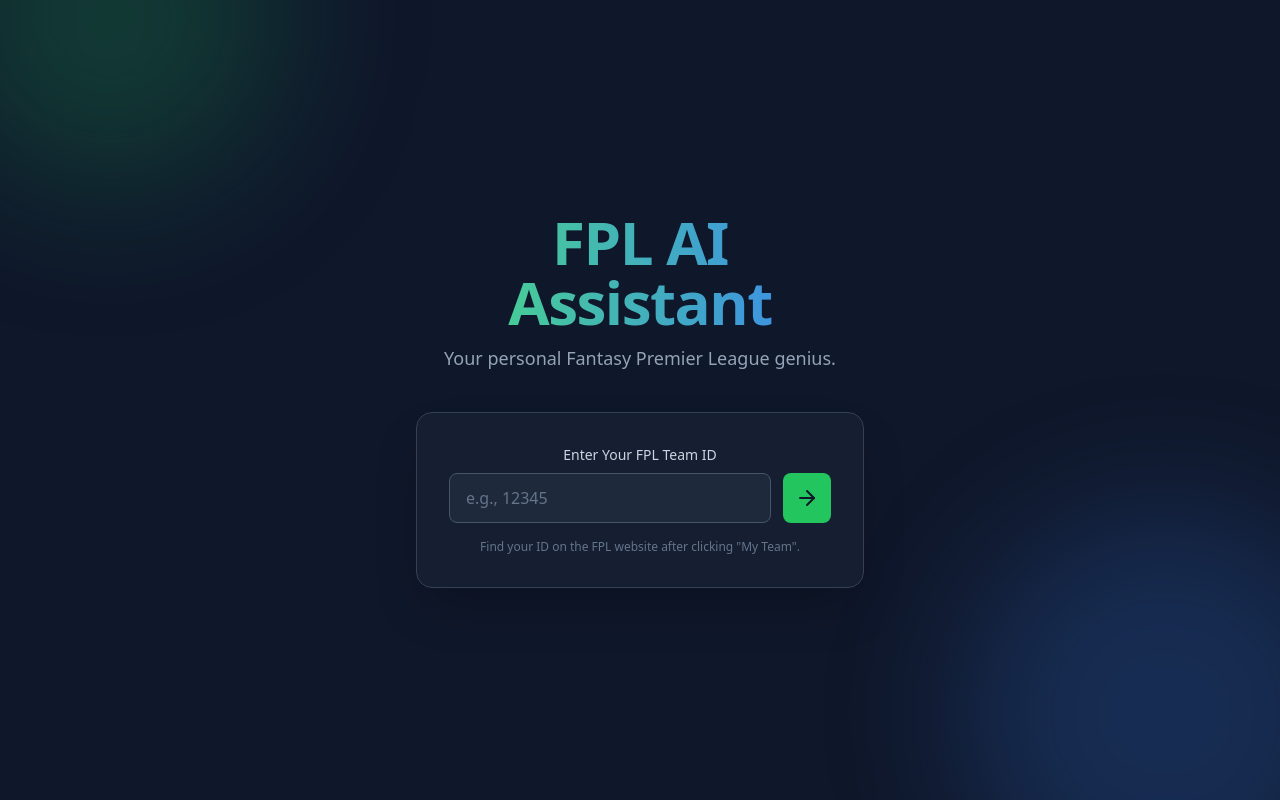
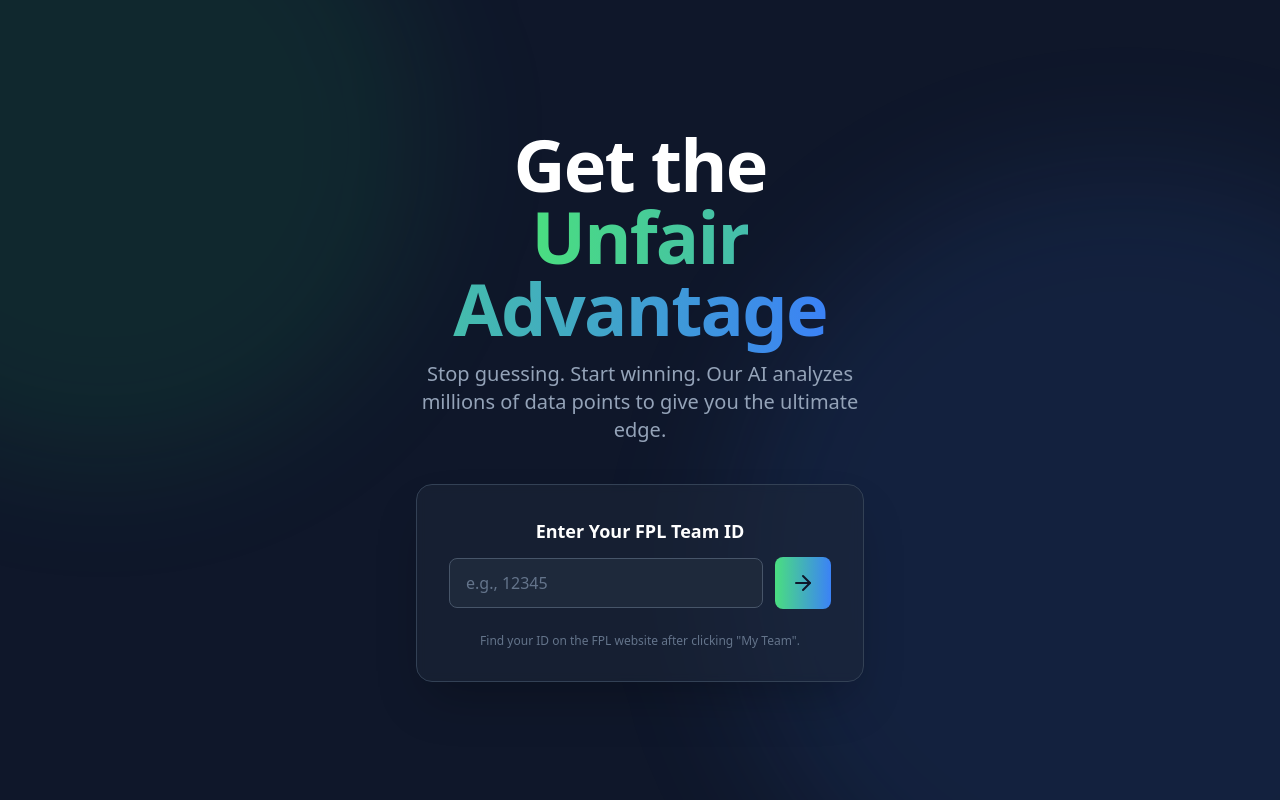
Before and after one commit to flashrod/fpl-chatbot, a React (Vite) app in the folder frontend/: page / in a window 1280 px wide. Before the commit this address led to /login. Built offline with nearby package versions, Linux system fonts and the light colour scheme.

Commit message:
fixed weird issues

```diff
--- a/frontend/src/App.jsx
+++ b/frontend/src/App.jsx
@@ -1,29 +1,21 @@
 import React, { useState, useEffect } from 'react';
 import { BrowserRouter as Router, Routes, Route, Navigate } from 'react-router-dom';
-import LoginPage from './pages/LoginPage';
+import HomePage from './pages/HomePage'; // Import the new HomePage
 import ChatPage from './pages/ChatPage';
 import TeamPitch from './pages/TeamPitch';
 import MainLayout from './layouts/MainLayout';
 import FixturesPage from './pages/FixturesPage';
 import ChipsPage from './pages/ChipsPage';
-import LeaguesPage from './pages/LeaguesPage'; // Import the new Leagues page
+import LeaguesPage from './pages/LeaguesPage';
 
 function App() {
   const [teamId, setTeamId] = useState(localStorage.getItem('fplTeamId') || null);
-  const [currentGameweek, setCurrentGameweek] = useState(1); // State for current gameweek
+  const [currentGameweek, setCurrentGameweek] = useState(1);
 
-  // A real app might fetch this from the backend on load
-  // For now, we'll assume the backend logic provides the current live gameweek
-  // This is a placeholder for that future logic.
   useEffect(() => {
     // In a full implementation, you would fetch the bootstrap data here
     // to get the actual current gameweek ID.
-    // For example:
-    // fetch('http://127.0.0.1:8000/api/game-status')
-    //   .then(res => res.json())
-    //   .then(data => setCurrentGameweek(data.current_gameweek_id));
   }, []);
-
 
   const handleLogin = (id) => {
     localStorage.setItem('fplTeamId', id);
@@ -39,12 +31,19 @@
     <Router>
       <div className="w-full h-screen bg-slate-900">
         <Routes>
+          {/* The root path now shows the HomePage if not logged in */}
+          <Route
+            path="/"
+            element={!teamId ? <HomePage onLogin={handleLogin} /> : <Navigate to="/team" />}
+          />
+
+          {/* Redirect /login to root for simplicity */}
           <Route
             path="/login"
-            element={!teamId ? <LoginPage onLogin={handleLogin} /> : <Navigate to="/team" />}
+            element={<Navigate to="/" />}
           />
 
-          {/* Protected routes are now wrapped by MainLayout */}
+          {/* Protected routes are wrapped by MainLayout */}
           <Route
             path="/*"
             element={
@@ -56,11 +55,12 @@
                     <Route path="/fixtures" element={<FixturesPage />} />
                     <Route path="/chips" element={<ChipsPage />} />
                     <Route path="/leagues" element={<LeaguesPage teamId={teamId} gameweek={currentGameweek} />} />
+                    {/* Any other path redirects to the main team dashboard */}
                     <Route path="*" element={<Navigate to="/team" />} />
                   </Routes>
                 </MainLayout>
               ) : (
-                <Navigate to="/login" />
+                <Navigate to="/" />
               )
             }
           />
--- a/frontend/src/index.css
+++ b/frontend/src/index.css
@@ -1,37 +1,3 @@
 @tailwind base;
 @tailwind components;
 @tailwind utilities;
-
-@tailwind base;
-@tailwind components;
-@tailwind utilities;
-
-@layer base {
-  .animate-blob {
-    animation: blob 7s infinite;
-  }
-}
-
-@layer utilities {
-  .animation-delay-2000 {
-    animation-delay: 2s;
-  }
-  .animation-delay-4000 {
-    animation-delay: 4s;
-  }
-}
-
-@keyframes blob {
-	0% {
-		transform: translate(0px, 0px) scale(1);
-	}
-	33% {
-		transform: translate(30px, -50px) scale(1.1);
-	}
-	66% {
-		transform: translate(-20px, 20px) scale(0.9);
-	}
-	100% {
-		transform: translate(0px, 0px) scale(1);
-	}
-}
--- a/frontend/src/pages/HomePage.jsx
+++ b/frontend/src/pages/HomePage.jsx
@@ -6,33 +6,27 @@
 
 const HomePage = ({ onLogin }) => {
   return (
-    <div className="w-full h-screen overflow-y-auto bg-slate-900">
-      {/* Animated background blobs */}
-      <div className="absolute top-0 left-0 w-full h-full overflow-hidden z-0">
+    <div className="w-full h-screen overflow-y-auto bg-slate-900 text-white font-sans relative isolate">
+      {/* Background Blobs */}
+      <div className="absolute inset-0 -z-10 overflow-hidden">
         <motion.div
           className="absolute top-[-20%] left-[-20%] w-[40rem] h-[40rem] bg-green-500/10 rounded-full filter blur-3xl"
           animate={{ x: [0, 100, 0], y: [0, -50, 0] }}
-          transition={{ repeat: Infinity, duration: 20, ease: "easeInOut" }}
+          transition={{ repeat: Infinity, duration: 25, ease: "easeInOut" }}
         />
         <motion.div
           className="absolute bottom-[-20%] right-[-20%] w-[50rem] h-[50rem] bg-blue-500/10 rounded-full filter blur-3xl"
           animate={{ x: [0, -80, 0], y: [0, 40, 0] }}
-          transition={{ repeat: Infinity, duration: 22, ease: "easeInOut", delay: 2 }}
+          transition={{ repeat: Infinity, duration: 28, ease: "easeInOut", delay: 2 }}
         />
       </div>
 
-      {/* Hero Section with Login */}
-      <div className="min-h-screen flex items-center justify-center relative">
-        <LoginPage onLogin={onLogin} />
-      </div>
-
-      {/* Features Section */}
-      <div className="relative">
+      {/* Main Content */}
+      <div className="relative z-10">
+        <div className="flex items-center justify-center min-h-screen px-4 py-20 md:py-32">
+          <LoginPage onLogin={onLogin} />
+        </div>
         <LandingPageFeatures />
-      </div>
-
-      {/* About/Footer Section */}
-      <div className="relative">
         <LandingPageAbout />
       </div>
     </div>
--- a/frontend/src/pages/LoginPage.jsx
+++ b/frontend/src/pages/LoginPage.jsx
@@ -18,15 +18,10 @@
     setError('');
 
     try {
-      // API call to verify the team ID
       const response = await fetch(`http://127.0.0.1:8000/api/get-team-data/${inputId}`);
       if (!response.ok) {
-        try {
-            const errorData = await response.json();
-            throw new Error(errorData.detail || 'Team ID not found. Please check the ID and try again.');
-        } catch {
-            throw new Error(`Error: ${response.status} ${response.statusText}`);
-        }
+        const errorData = await response.json().catch(() => ({}));
+        throw new Error(errorData.detail || 'Team ID not found or invalid.');
       }
       onLogin(inputId);
     } catch (err) {
@@ -37,78 +32,52 @@
   };
 
   return (
-    <div className="min-h-screen flex flex-col items-center justify-center p-4 relative overflow-hidden bg-slate-900 text-white font-sans">
-
-      {/* Animated Background Shapes using Framer Motion */}
     <motion.div
-        className="absolute top-[-10%] left-[-10%] w-72 h-72 bg-green-500/20 rounded-full filter blur-3xl"
-        animate={{
-          x: [0, 100, 20, 0],
-          y: [0, -50, 30, 0],
-          scale: [1, 1.2, 0.9, 1],
-        }}
-        transition={{
-          repeat: Infinity,
-          duration: 20,
-          ease: "easeInOut",
-        }}
-      />
-      <motion.div
-        className="absolute bottom-[-10%] right-[-10%] w-96 h-96 bg-blue-500/20 rounded-full filter blur-3xl"
-         animate={{
-          x: [0, -80, -20, 0],
-          y: [0, 40, -30, 0],
-          scale: [1, 1.1, 0.8, 1],
-        }}
-        transition={{
-          repeat: Infinity,
-          duration: 18,
-          ease: "easeInOut",
-          delay: 2,
-        }}
-      />
-
-      <div className="w-full max-w-md z-10 text-center">
+        initial={{ opacity: 0, y: 20 }}
+        animate={{ opacity: 1, y: 0 }}
+        transition={{ duration: 0.8, ease: "easeOut" }}
+        className="w-full max-w-md z-10 text-center"
+    >
         <div className="mb-10">
-              <h1 className="text-5xl md:text-6xl font-extrabold tracking-tight mb-3 bg-gradient-to-r from-green-400 to-blue-500 bg-clip-text text-transparent">
-                FPL AI Assistant
+            <h1 className="text-5xl md:text-7xl font-extrabold text-white tracking-tight mb-4">
+              Get the <span className="bg-gradient-to-r from-green-400 to-blue-500 bg-clip-text text-transparent">Unfair Advantage</span>
             </h1>
-              <p className="text-lg text-slate-400">
-                  Your personal Fantasy Premier League genius.
+            <p className="text-lg md:text-xl text-slate-400 max-w-2xl mx-auto">
+              Stop guessing. Start winning. Our AI analyzes millions of data points to give you the ultimate edge.
             </p>
         </div>
 
-          <div className="bg-slate-800/50 backdrop-blur-sm border border-slate-700 rounded-2xl p-8 shadow-2xl">
-              <form onSubmit={handleSubmit}>
-                  <label htmlFor="team-id" className="block text-sm font-medium text-slate-300 mb-2">Enter Your FPL Team ID</label>
+        <div className="bg-slate-800/50 backdrop-blur-sm border border-slate-700 rounded-2xl shadow-2xl p-8">
+            <form onSubmit={handleSubmit} className="w-full">
+                <label htmlFor="team-id" className="block text-lg font-semibold text-white mb-3">Enter Your FPL Team ID</label>
                 <div className="flex items-center space-x-3">
                     <input
-                          type="number"
+                        type="text"
+                        inputMode="numeric"
+                        pattern="[0-9]*"
                         id="team-id"
-                          name="team-id"
-                          placeholder="e.g., 12345"
-                          className="w-full px-4 py-3 bg-slate-800 border border-slate-600 rounded-lg text-white placeholder-slate-500 focus:outline-none focus:ring-2 focus:ring-green-400 transition-all"
-                          required
                         value={inputId}
                         onChange={(e) => setInputId(e.target.value)}
-                          disabled={loading}
+                        placeholder="e.g., 12345"
+                        className="w-full px-4 py-3 bg-slate-800 border border-slate-600 rounded-lg text-white placeholder-slate-500 focus:outline-none focus:ring-2 focus:ring-green-400 transition-all appearance-none"
                     />
                     <button
                         type="submit"
-                          className="bg-green-500 text-slate-900 font-bold p-3 rounded-lg hover:bg-green-400 transition-colors transform hover:scale-105 flex items-center justify-center h-[50px] w-auto disabled:bg-slate-600 disabled:cursor-not-allowed"
                         disabled={loading}
+                        className="bg-gradient-to-r from-green-400 to-blue-500 text-slate-900 font-bold p-3 rounded-lg hover:opacity-90 transition-all transform hover:scale-105 disabled:opacity-50 disabled:cursor-not-allowed flex items-center justify-center w-16 h-[52px]"
                     >
-                          {loading ? <Loader2 className="w-6 h-6 animate-spin" /> : <ArrowRight className="w-6 h-6" />}
+                        {loading ? <Loader2 className="w-6 h-6 animate-spin"/> : <ArrowRight className="w-6 h-6" />}
                     </button>
                 </div>
             </form>
-              {error && <p className="text-red-400 text-sm mt-3">{error}</p>}
-              <p className="text-xs text-slate-500 mt-4">
+
+            {error && <p className="text-red-400 mt-4 text-sm">{error}</p>}
+
+            <p className="text-xs text-slate-500 mt-6">
                 Find your ID on the FPL website after clicking "My Team".
             </p>
         </div>
-      </div>
-    </div>
+    </motion.div>
   );
 };
 
```
Lines whose indentation alone changed are shown as unchanged.
